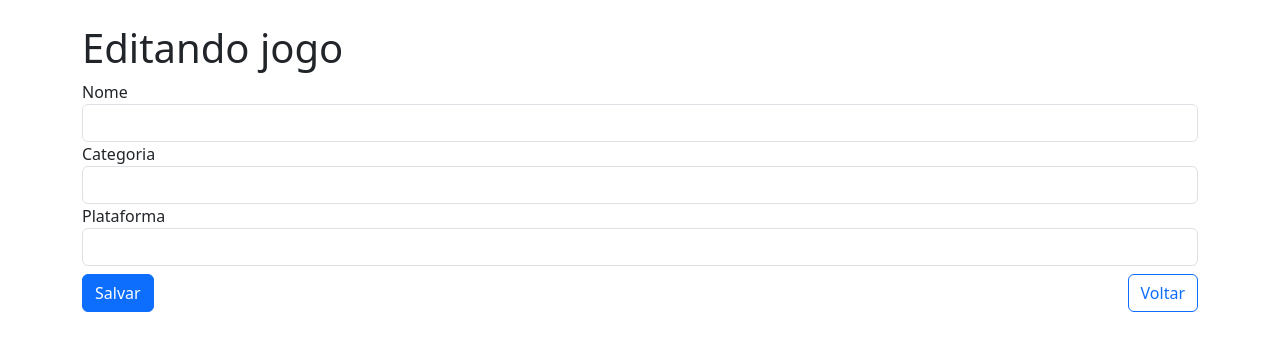
After one commit to H3rmel/game-teca, a Flask app: page /edit/1 in a window 1280 px wide. The commit adds this page. Shown: the top 351 px of the page. Run offline with Flask 3, Linux system fonts and the light colour scheme; the visitor is signed in with stand-in values (Sample User, id 1); some libraries are stand-ins or nearby versions.

Commit message:
feat: edit in progress

```diff
--- /dev/null
+++ b/templates/edit.html
@@ -0,0 +1,22 @@
+{% extends "template.html" %} {% block content %}
+<form method="post" action="{{ url_for('update') }}">
+  <fieldset>
+    <div class="form-group">
+      <label for="name">Nome</label>
+      <input type="text" value="{{ game.name }}" id="name" name="name" class="form-control" />
+    </div>
+    <div class="form-group">
+      <label for="category">Categoria</label>
+      <input type="text" value="{{ game.category }}" id="category" name="category" class="form-control" />
+    </div>
+    <div class="form-group mb-2">
+      <label for="platform">Plataforma</label>
+      <input type="text" value="{{ game.platform }}" id="platform" name="platform" class="form-control" />
+    </div>
+    <button type="submit" class="btn btn-primary btn-salvar">Salvar</button>
+    <a href="{{ url_for('home') }}" class="btn btn-outline-primary float-end"
+      >Voltar</a
+    >
+  </fieldset>
+</form>
+{% endblock %}
--- a/templates/list.html
+++ b/templates/list.html
@@ -5,6 +5,7 @@
       <th>Nome</th>
       <th>Categoria</th>
       <th>Plataforma</th>
+      <th>Opções</th>
     </tr>
   </thead>
   <tbody>
@@ -13,12 +14,15 @@
       <td>{{ game.name }}</td>
       <td>{{ game.category }}</td>
       <td>{{ game.platform }}</td>
+      <td>
+        <a href="{{ url_for('edit', id=game.id) }}">Editar</a>
+      </td>
     </tr>
     {% endfor %}
   </tbody>
 </table>
 <div class="d-flex justify-content-between align-items-center">
-  <a href="{{ url_for('new_game') }}" class="btn btn-primary">
+  <a href="{{ url_for('new') }}" class="btn btn-primary">
     Adicionar jogo
   </a>
   <a href="{{ url_for('logout') }}" class="btn btn-outline-danger"> Sair </a>
--- a/views/__init__.py
+++ b/views/__init__.py
@@ -18,9 +18,16 @@ def home():
     return check_session_and_render('home', 'list.html', title='Jogos', games=gamesList)
 
 
-@app.route('/new_game')
-def new_game():
-    return check_session_and_render('new_game', 'new.html', title='Novo jogo')
+@app.route('/new')
+def new():
+    return check_session_and_render('new', 'new.html', title='Novo jogo')
+
+
+@app.route('/edit/<int:id>')
+def edit(id):
+    gameToEdit = Games.query.filter_by(id=id).first()
+
+    return check_session_and_render('edit', 'edit.html', title='Editando jogo', game=gameToEdit)
 
 
 @app.route('/login')
```
Also changed, not shown: routes/__init__.py (+7 -3 lines).
